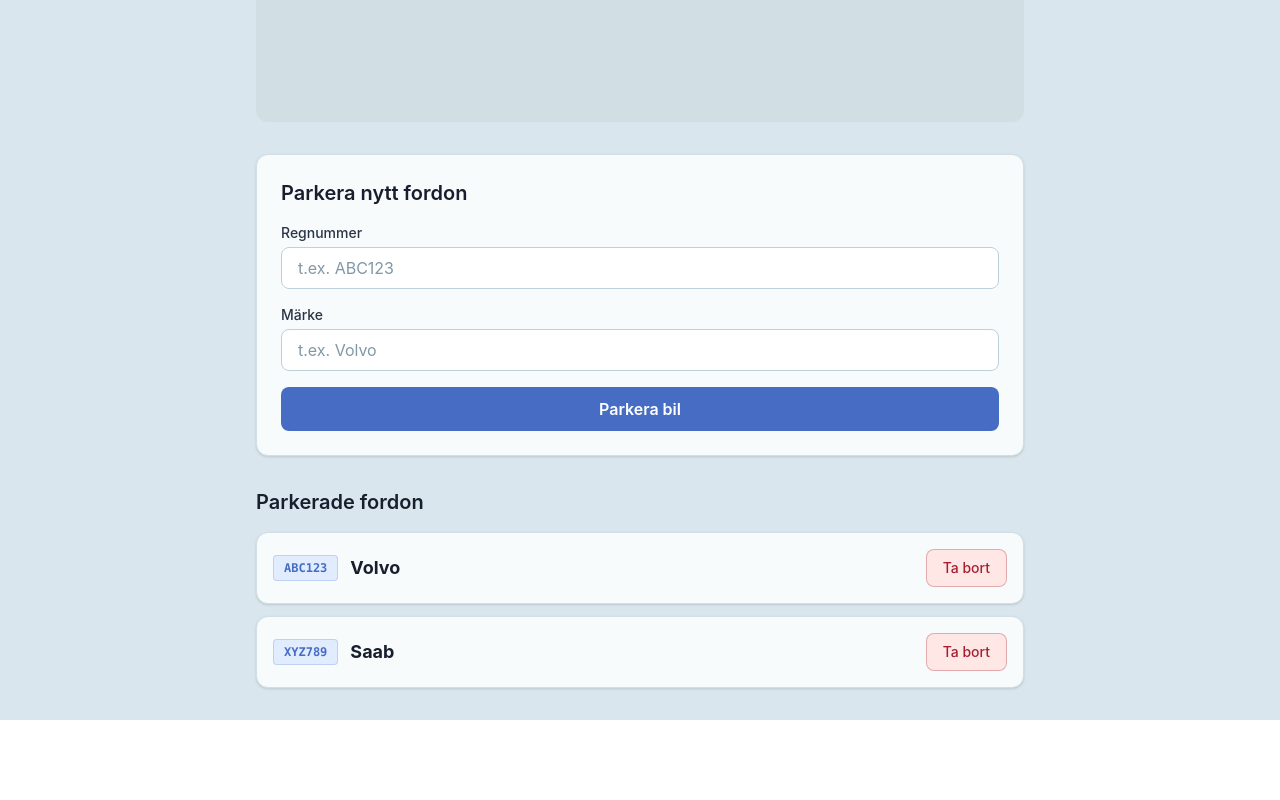
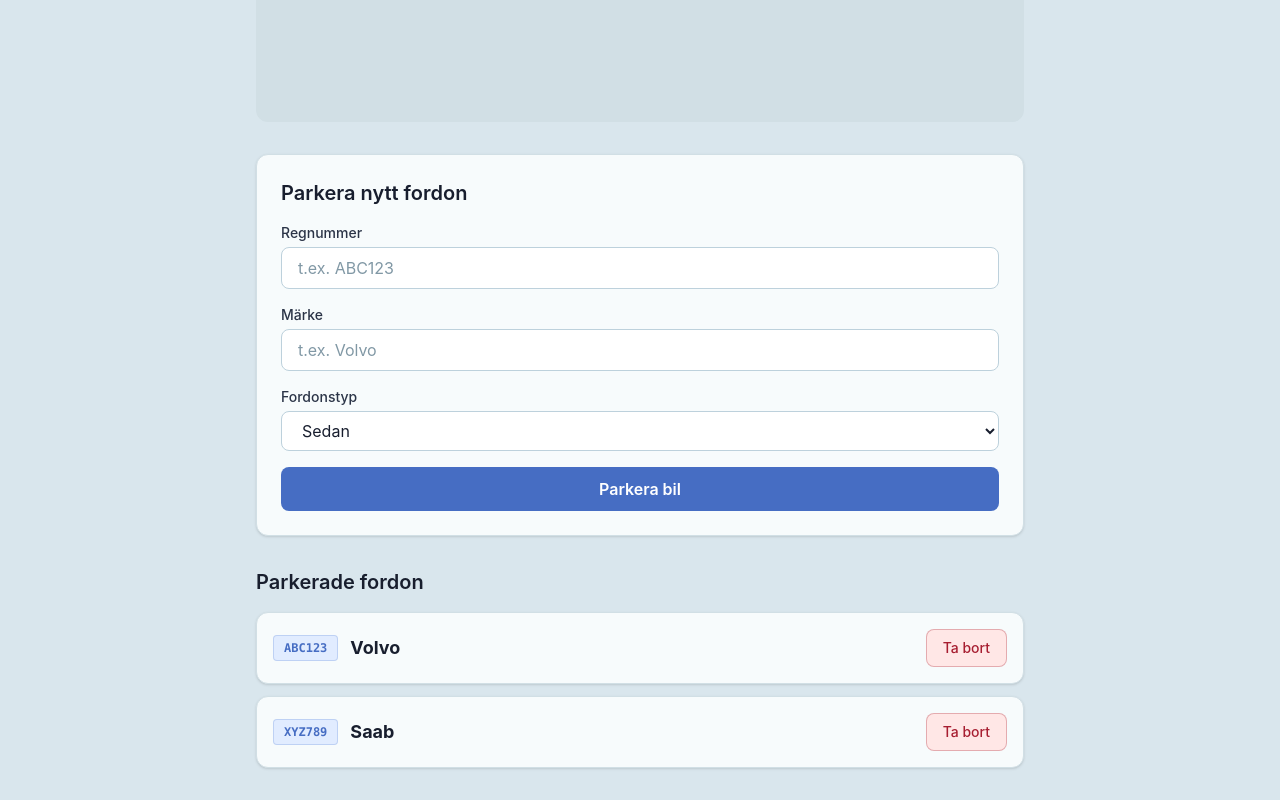
Before and after one commit to laszloprekop/fe-09-minigarage, a React (Vite) app: page / in a window 1280 px wide. Shown: the part 522-1322 px from the top of the page. Before the commit the page ends 1242 px from the top, so only its background shows below. Built offline with nearby package versions, Linux system fonts and the light colour scheme.

Commit message:
feat(ui): assign bays and refuse duplicates and full garages

```diff
--- a/src/App.tsx
+++ b/src/App.tsx
@@ -2,18 +2,46 @@ import { useState } from 'react';
 import { GarageView } from './components/GarageView';
 import { ParkingForm } from './components/ParkingForm';
 import { VehicleList } from './components/VehicleList';
-import type { ICar } from './domain/types';
+import { PLAN_SMALL } from './data/plans';
+import { typeById } from './data/vehicleTypes';
+import { findBay, freeBays } from './domain/parking';
+import type { Facing, ICar, Plan, VehicleTypeId } from './domain/types';
 import { isValidRegNumber } from './domain/validation';
 
-const SEED: ICar[] = [
-  { id: 1, regNumber: 'ABC123', brand: 'Volvo' },
-  { id: 2, regNumber: 'XYZ789', brand: 'Saab' },
+interface Seed {
+  regNumber: string;
+  brand: string;
+  type: VehicleTypeId;
+}
+
+const SEEDS: Seed[] = [
+  { regNumber: 'ABC123', brand: 'Volvo', type: 'wagon' },
+  { regNumber: 'XYZ789', brand: 'Saab', type: 'sedan' },
 ];
 
+/**
+ * The seeds go through the same assignment the form uses, so a broken
+ * `findBay` shows up on load rather than on the first click.
+ */
+function seedGarage(plan: Plan): ICar[] {
+  return SEEDS.reduce<ICar[]>((parked, seed, index) => {
+    const occupied = parked.map((car) => car.bayId);
+    const bay = findBay(plan, occupied, typeById(seed.type).footprint);
+    if (!bay) return parked;
+    return [...parked, { ...seed, id: index + 1, facing: 'f', bayId: bay.id }];
+  }, []);
+}
+
+const rollFacing = (facings: Facing[]): Facing =>
+  facings[Math.floor(Math.random() * facings.length)];
+
 export default function App() {
-  const [cars, setCars] = useState<ICar[]>(SEED);
+  const plan = PLAN_SMALL;
+
+  const [cars, setCars] = useState<ICar[]>(() => seedGarage(plan));
   const [regNumber, setRegNumber] = useState('');
   const [brand, setBrand] = useState('');
+  const [type, setType] = useState<VehicleTypeId>('sedan');
   const [error, setError] = useState('');
 
   const handleAddCar = () => {
@@ -32,12 +60,33 @@ export default function App() {
       return;
     }
 
+    if (cars.some((car) => car.regNumber === trimmedReg)) {
+      setError(`${trimmedReg} står redan i garaget.`);
+      return;
+    }
+
+    const vehicleType = typeById(type);
+    const occupied = cars.map((car) => car.bayId);
+    const bay = findBay(plan, occupied, vehicleType.footprint);
+
+    if (!bay) {
+      setError(
+        freeBays(plan, occupied).length === 0
+          ? 'Garaget är fullt.'
+          : `Ingen ledig plats för ${vehicleType.label.toLowerCase()}.`,
+      );
+      return;
+    }
+
     setError('');
 
     const newCar: ICar = {
       id: Date.now(),
       regNumber: trimmedReg,
       brand: trimmedBrand,
+      type,
+      facing: rollFacing(vehicleType.facings),
+      bayId: bay.id,
     };
 
     setCars((prev) => [...prev, newCar]);
@@ -65,6 +114,7 @@ export default function App() {
         <ParkingForm
           regNumber={regNumber}
           brand={brand}
+          type={type}
           error={error}
           onRegNumberChange={(value) => {
             setRegNumber(value);
@@ -72,6 +122,10 @@ export default function App() {
           }}
           onBrandChange={(value) => {
             setBrand(value);
+            setError('');
+          }}
+          onTypeChange={(value) => {
+            setType(value);
             setError('');
           }}
           onSubmit={handleAddCar}
--- a/src/components/ParkingForm.tsx
+++ b/src/components/ParkingForm.tsx
@@ -1,9 +1,14 @@
+import { VEHICLE_TYPES } from '../data/vehicleTypes';
+import type { VehicleTypeId } from '../domain/types';
+
 interface Props {
   regNumber: string;
   brand: string;
+  type: VehicleTypeId;
   error: string;
   onRegNumberChange: (value: string) => void;
   onBrandChange: (value: string) => void;
+  onTypeChange: (value: VehicleTypeId) => void;
   onSubmit: () => void;
 }
 
@@ -14,9 +19,11 @@ const inputClasses =
 export function ParkingForm({
   regNumber,
   brand,
+  type,
   error,
   onRegNumberChange,
   onBrandChange,
+  onTypeChange,
   onSubmit,
 }: Props) {
   return (
@@ -64,6 +71,24 @@ export function ParkingForm({
           />
         </div>
 
+        <div>
+          <label htmlFor="type" className="mb-1 block text-sm font-medium text-ink-800">
+            Fordonstyp
+          </label>
+          <select
+            id="type"
+            value={type}
+            onChange={(event) => onTypeChange(event.target.value as VehicleTypeId)}
+            className={inputClasses}
+          >
+            {VEHICLE_TYPES.map((vehicleType) => (
+              <option key={vehicleType.id} value={vehicleType.id}>
+                {vehicleType.label}
+              </option>
+            ))}
+          </select>
+        </div>
+
         <button
           type="button"
           onClick={onSubmit}
```
